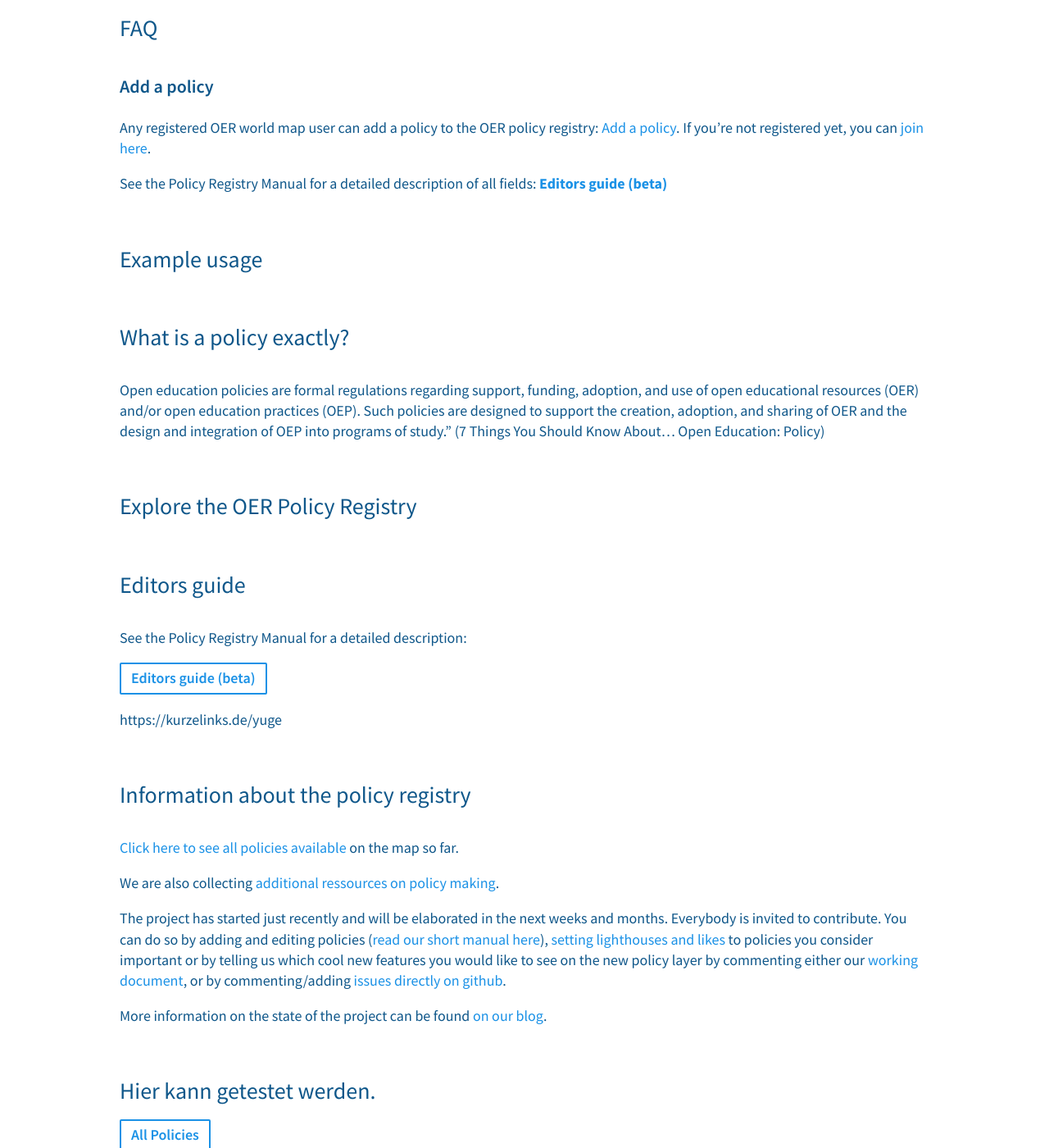
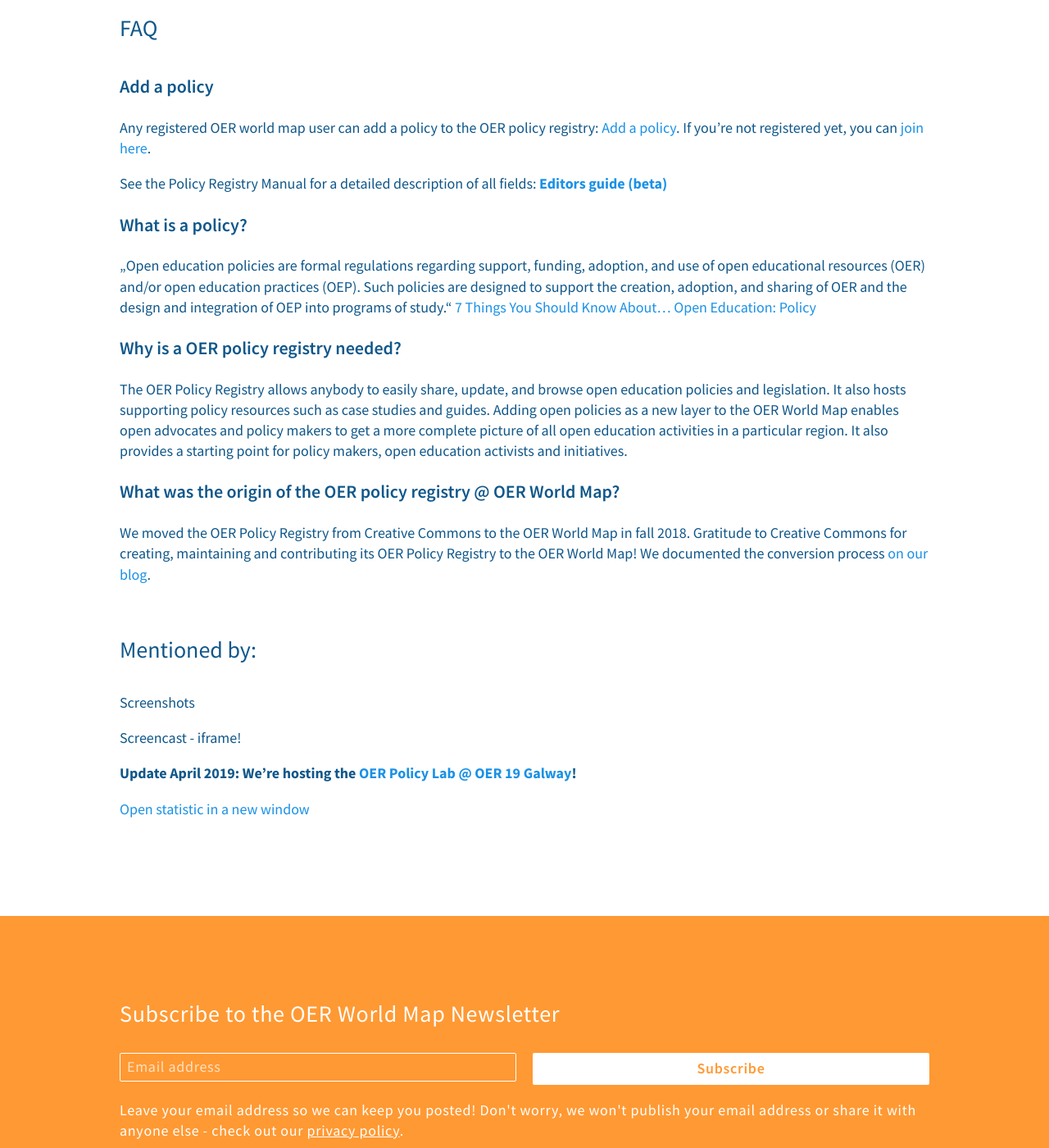
Before and after one commit to hbz/oerworldmap-ui, a Jekyll site: the page built from docs/oerpolicies.md, in a window 1280 px wide and 1400 px high, scrolled down 1534 px. Shown: the whole window at 82% size. Built offline with Jekyll 4.4.1, drawn with Linux system fonts in a browser that asks for light colours; nearby versions of some CDN libraries; comment, search, counter and statistics services are not loaded; a style sheet for code colours, icons or effects is not loaded; some of the changed text lies outside the part shown.

Commit message:
Update oerpolicies.md

```diff
--- a/docs/oerpolicies.md
+++ b/docs/oerpolicies.md
@@ -40,37 +40,14 @@
 
 See the Policy Registry Manual for a detailed description of all fields: <b><a href="https://kurzelinks.de/yuge" target="_blank">Editors guide (beta)</a></b>
 
+### What is a policy?
+„Open education policies are formal regulations regarding support, funding, adoption, and use of open educational resources (OER) and/or open education practices (OEP). Such policies are designed to support the creation, adoption, and sharing of OER and the design and integration of OEP into programs of study.“ [7 Things You Should Know About... Open Education: Policy](https://library.educause.edu/resources/2018/8/7-things-you-should-know-about-open-education-policies)
 
-## Example usage
+### Why is a OER policy registry needed?
+The OER Policy Registry allows anybody to easily share, update, and browse open education policies and legislation. It also hosts supporting policy resources such as case studies and guides. Adding open policies as a new layer to the OER World Map enables open advocates and policy makers to get a more complete picture of all open education activities in a particular region. It also provides a starting point for policy makers, open education activists and initiatives.
 
-## What is a policy exactly?
-Open education policies are formal regulations regarding support, funding, adoption, and use of open educational resources (OER) and/or open education practices (OEP). Such policies are designed to support the creation, adoption, and sharing of OER and the design and integration of OEP into programs of study.” (7 Things You Should Know About... Open Education: Policy)
-
-## Explore the OER Policy Registry
-
-## Editors guide
-
-See the Policy Registry Manual for a detailed description:
-
-<a class="btn" href="https://kurzelinks.de/yuge" target="_blank">Editors guide (beta)</a>
-
-https://kurzelinks.de/yuge
-
-## Information about the policy registry
-
-[Click here to see all policies available](https://oerworldmap.org/resource/?filter.about.%40type=Policy&size=20) on the map so far.
-
-We are also collecting [additional ressources on policy making](https://oerworldmap.org/resource/?filter.about.keywords=policy&size=20).
-
-The project has started just recently and will be elaborated in the next weeks and months. Everybody is invited to contribute. You can do so by adding and editing policies ([read our short manual here](https://github.com/hbz/oerworldmap/issues/1615)), [setting lighthouses and likes](https://oerworldmap.wordpress.com/2017/11/27/identifying-lighthouses/) to policies you consider important or by telling us which cool new features you would like to see on the new policy layer by commenting either our [working document](https://docs.google.com/document/d/1qDb1jfGXWQQwjLTFX9myfqS7DbHYD3YzlgoGiHQgfhc/edit?usp=sharing), or by commenting/adding [issues directly on github](https://github.com/hbz/oerworldmap/milestone/23).
-
-More information on the state of the project can be found [on our blog](https://oerworldmap.wordpress.com/2018/10/11/moving-the-oer-policy-registry-to-the-oer-world-map).
-
-## Hier kann getestet werden.
-
-<div class="primaryButtons"><button class="btn prominent" type="submit">All Policies</button></div>
-
-<a class="btn" href="/resource/?features=true">Cancel</a>
+### What was the origin of the OER policy registry @ OER World Map?
+We moved the OER Policy Registry from Creative Commons to the OER World Map in fall 2018. Gratitude to Creative Commons for creating, maintaining and contributing its OER Policy Registry to the OER World Map! We documented the conversion process [on our blog](https://oerworldmap.wordpress.com/2018/10/11/moving-the-oer-policy-registry-to-the-oer-world-map).
 
 ## Mentioned by:
 
@@ -78,6 +55,6 @@
 
 Screencast - iframe!
 
-The OER Policy Registry allows anybody to easily share, update, and browse open education policies and legislation. It also hosts supporting policy resources such as case studies and guides. Adding open policies as a new layer to the OER World Map enables open advocates and policy makers to get a more complete picture of all open education activities in a particular region. It also provides a starting point for policy makers, open education activists and initiatives. **Update April 2019: We're hosting the [OER Policy Lab @ OER 19 Galway](https://oerworldmap.wordpress.com/2019/01/22/save-the-date-oer-policy-lab-oer19/)!**
+ **Update April 2019: We're hosting the [OER Policy Lab @ OER 19 Galway](https://oerworldmap.wordpress.com/2019/01/22/save-the-date-oer-policy-lab-oer19/)!**
 
 <a data-inject-newWindowLink>Open statistic in a new window</a>
```
